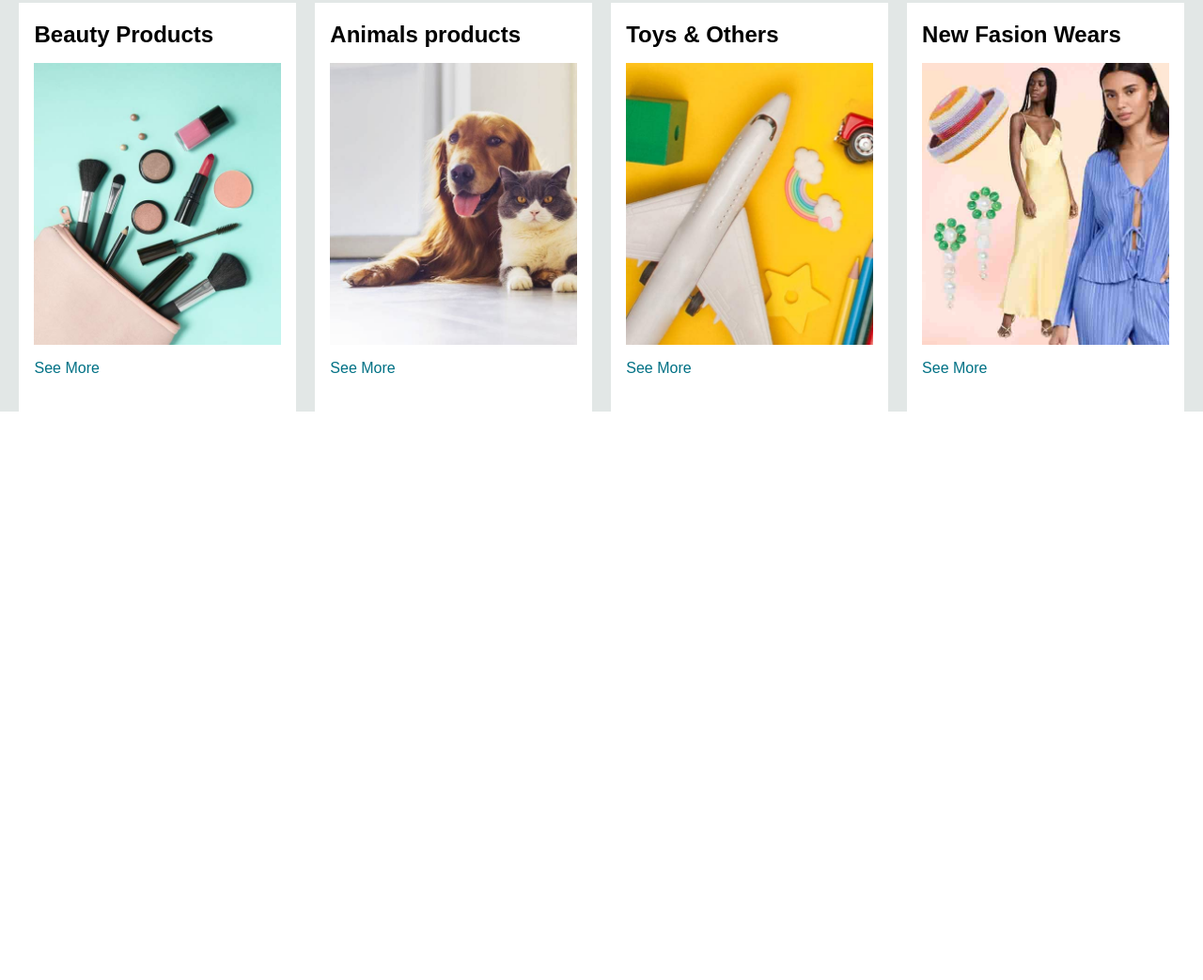
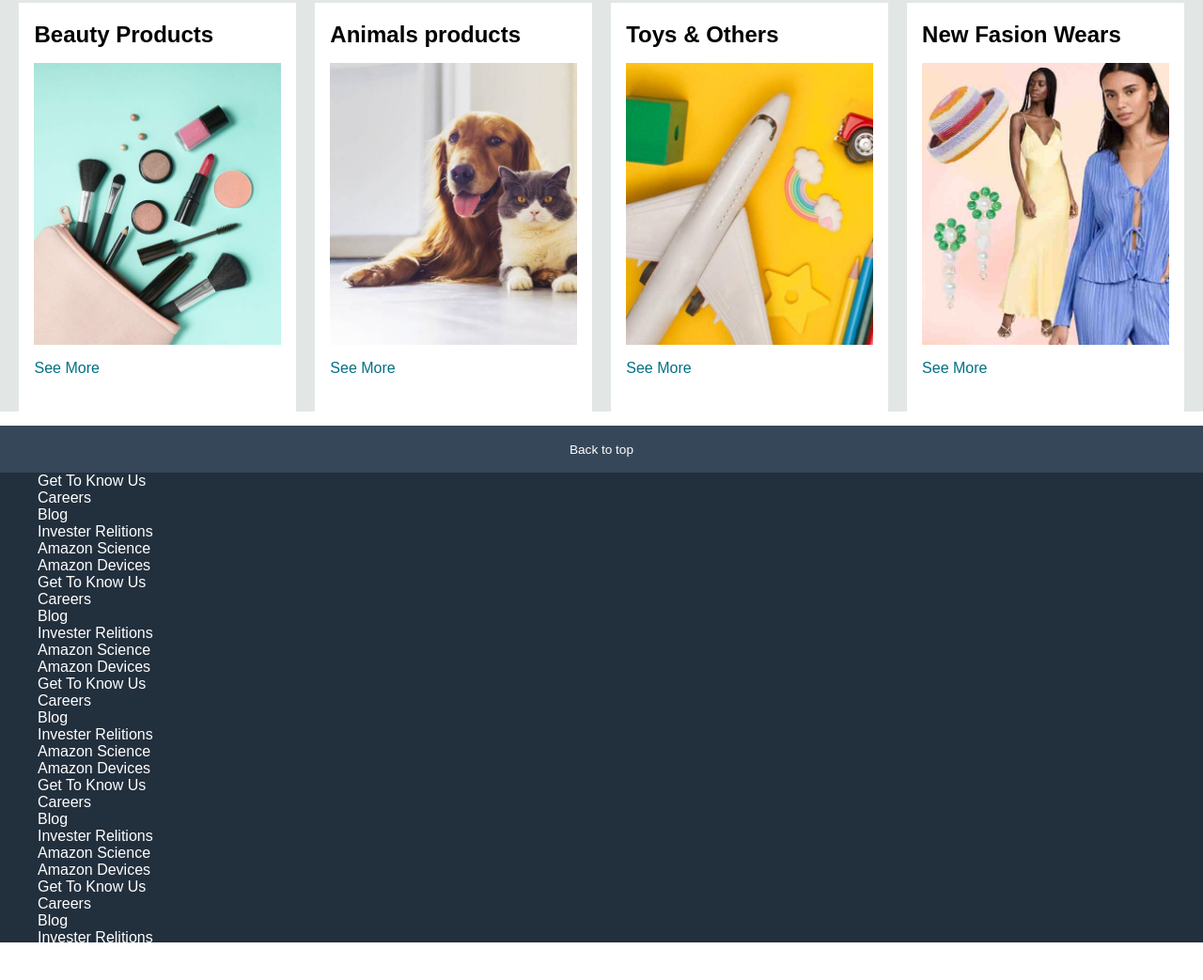
Before and after one commit to bhaire7/cloneWebpage, a plain HTML site: page index.html in a window 1280 px wide. Shown: the part 962-2005 px from the top of the page at 94% size. Before the commit the page ends 1400 px from the top, so only its background shows below. Drawn offline with Linux system fonts and the light colour scheme.

Commit message:
pannel half done

```diff
--- a/index.html
+++ b/index.html
@@ -134,5 +134,59 @@
             </div>
         </div>
     </div>
+
+    <footer>
+        <div class="foot-pannel">
+            Back to top
+        </div>
+
+        <div class="foot-pannel2">
+            <ul>
+                <p>Get To Know Us </p>
+                <a>Careers</a>
+                <a>Blog</a>
+                <a>Invester Relitions</a>
+                <a>Amazon Science </a>
+                <a>Amazon Devices</a>
+
+            </ul>
+            <ul>
+                <p>Get To Know Us </p>
+                <a>Careers</a>
+                <a>Blog</a>
+                <a>Invester Relitions</a>
+                <a>Amazon Science </a>
+                <a>Amazon Devices</a>
+
+            </ul>
+            <ul>
+                <p>Get To Know Us </p>
+                <a>Careers</a>
+                <a>Blog</a>
+                <a>Invester Relitions</a>
+                <a>Amazon Science </a>
+                <a>Amazon Devices</a>
+
+            </ul>
+            <ul>
+                <p>Get To Know Us </p>
+                <a>Careers</a>
+                <a>Blog</a>
+                <a>Invester Relitions</a>
+                <a>Amazon Science </a>
+                <a>Amazon Devices</a>
+
+            </ul>
+            <ul>
+                <p>Get To Know Us </p>
+                <a>Careers</a>
+                <a>Blog</a>
+                <a>Invester Relitions</a>
+                <a>Amazon Science </a>
+                <a>Amazon Devices</a>
+
+            </ul>
+        </div>
+    </footer>
 </body>
 </html>
--- a/style.css
+++ b/style.css
@@ -202,3 +202,26 @@ span{
 .box-content p{
     color: #007185;
 }
+
+                                                            /*Footer Section*/
+footer{
+    margin-top: 15px;
+}
+.foot-pannel{
+    background-color: #37475a;
+    color: white;
+    justify-content: center;
+    align-items: center;
+    display: flex;
+    height: 50px;
+    font-size: 0.85rem;
+}
+.foot-pannel2{
+    background-color: #222f3d;
+    color: white;
+    height: 500px;
+}
+
+ul a {
+    display: block;
+}
```
Lines whose indentation alone changed are shown as unchanged.
